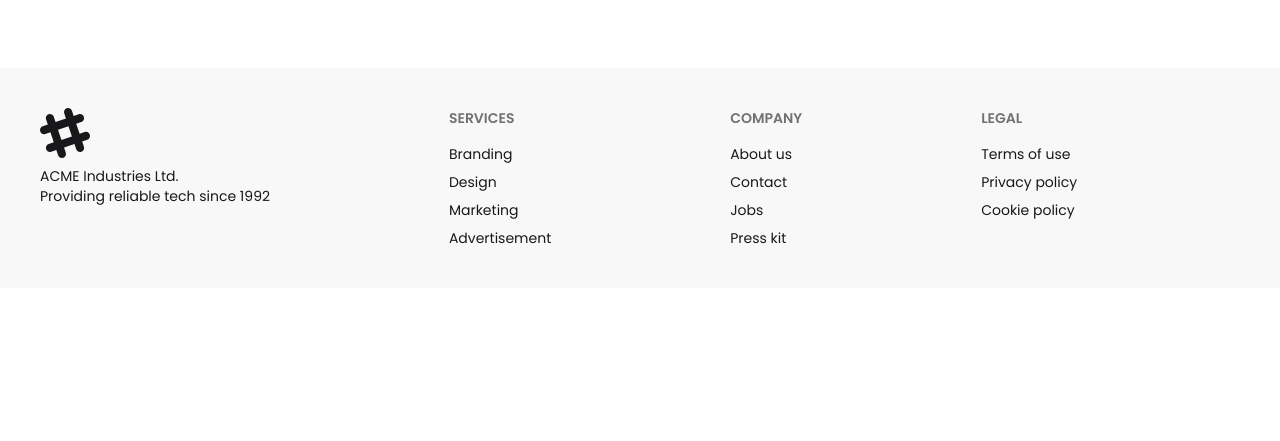
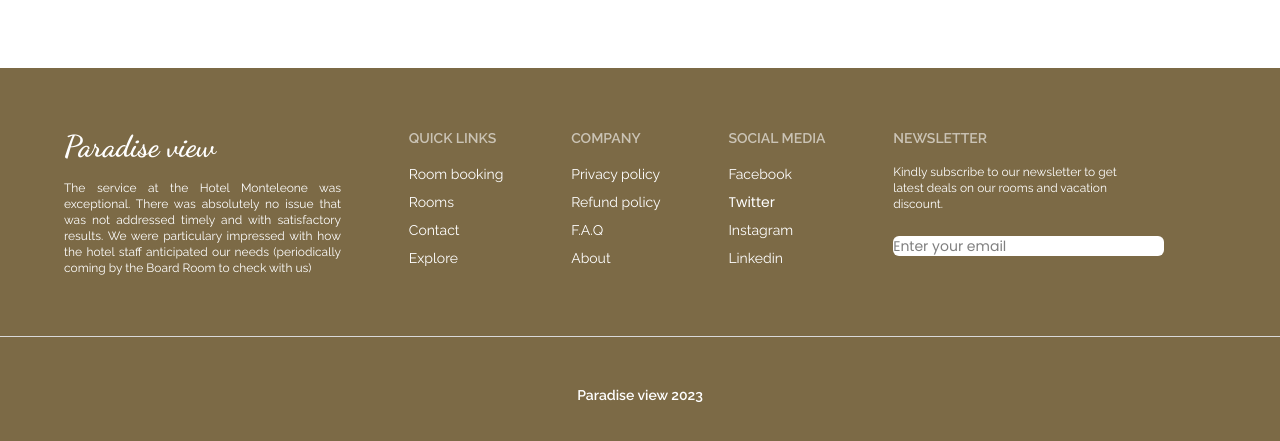
Before and after one commit to AymanSdq/HotelPage, a React (Vite) app: page / in a window 1280 px wide. Shown: the part 2398-2839 px from the top of the page. Before the commit the page ends 2686 px from the top, so only its background shows below. Built offline with nearby package versions, Linux system fonts and the light colour scheme.

Commit message:
Adding footer

```diff
--- a/src/Components/Footer.tsx
+++ b/src/Components/Footer.tsx
@@ -1,47 +1,50 @@
-import React from "react";
+
 
 const Footer = () => {
   return (
-    <footer className="footer sm:footer-horizontal bg-base-200 text-base-content p-10">
-      <aside>
-        <svg
-          width="50"
-          height="50"
-          viewBox="0 0 24 24"
-          xmlns="http://www.w3.org/2000/svg"
-          fillRule="evenodd"
-          clipRule="evenodd"
-          className="fill-current"
-        >
-          <path d="M22.672 15.226l-2.432.811.841 2.515c.33 1.019-.209 2.127-1.23 2.456-1.15.325-2.148-.321-2.463-1.226l-.84-2.518-5.013 1.677.84 2.517c.391 1.203-.434 2.542-1.831 2.542-.88 0-1.601-.564-1.86-1.314l-.842-2.516-2.431.809c-1.135.328-2.145-.317-2.463-1.229-.329-1.018.211-2.127 1.231-2.456l2.432-.809-1.621-4.823-2.432.808c-1.355.384-2.558-.59-2.558-1.839 0-.817.509-1.582 1.327-1.846l2.433-.809-.842-2.515c-.33-1.02.211-2.129 1.232-2.458 1.02-.329 2.13.209 2.461 1.229l.842 2.515 5.011-1.677-.839-2.517c-.403-1.238.484-2.553 1.843-2.553.819 0 1.585.509 1.85 1.326l.841 2.517 2.431-.81c1.02-.33 2.131.211 2.461 1.229.332 1.018-.21 2.126-1.23 2.456l-2.433.809 1.622 4.823 2.433-.809c1.242-.401 2.557.484 2.557 1.838 0 .819-.51 1.583-1.328 1.847m-8.992-6.428l-5.01 1.675 1.619 4.828 5.011-1.674-1.62-4.829z"></path>
-        </svg>
-        <p>
-          ACME Industries Ltd.
-          <br />
-          Providing reliable tech since 1992
-        </p>
-      </aside>
+    <>
+      <footer className="footer md:px-16  sm:footer-horizontal py-15 text-white bg-[#7C6A46] ">
+        <aside className="flex flex-col gap-4">
+          <h1 className="font-bold dancing-script text-3xl -font-script ">Paradise view</h1>
+          <p className="w-[277px] text-xs raleway text-justify">
+            The service at the Hotel Monteleone was exceptional. There was absolutely no issue that was not addressed timely and with satisfactory results. We were particulary impressed with how the hotel staff anticipated our needs (periodically coming by the Board Room to check with us)
+          </p>
+        </aside>
+        <nav>
+          <h6 className="footer-title raleway">Quick links</h6>
+          <a className="link link-hover raleway">Room booking</a>
+          <a className="link link-hover raleway">Rooms</a>
+          <a className="link link-hover raleway">Contact</a>
+          <a className="link link-hover raleway">Explore</a>
+        </nav>
       <nav>
-        <h6 className="footer-title">Services</h6>
-        <a className="link link-hover">Branding</a>
-        <a className="link link-hover">Design</a>
-        <a className="link link-hover">Marketing</a>
-        <a className="link link-hover">Advertisement</a>
+        <h6 className="footer-title raleway">Company</h6>
+        <a className="link link-hover raleway">Privacy policy</a>
+        <a className="link link-hover raleway">Refund policy</a>
+        <a className="link link-hover raleway">F.A.Q</a>
+        <a className="link link-hover raleway">About</a>
       </nav>
       <nav>
-        <h6 className="footer-title">Company</h6>
-        <a className="link link-hover">About us</a>
-        <a className="link link-hover">Contact</a>
-        <a className="link link-hover">Jobs</a>
-        <a className="link link-hover">Press kit</a>
+        <h6 className="footer-title raleway">Social media</h6>
+        <a className="link link-hover raleway">Facebook</a>
+        <a className="link link-hover">Twitter</a>
+        <a className="link link-hover raleway">Instagram</a>
+        <a className="link link-hover raleway">Linkedin</a>
       </nav>
       <nav>
-        <h6 className="footer-title">Legal</h6>
-        <a className="link link-hover">Terms of use</a>
-        <a className="link link-hover">Privacy policy</a>
-        <a className="link link-hover">Cookie policy</a>
+        <h6 className="footer-title raleway">Newsletter</h6>
+        <p className="text-xs w-[234px] raleway">Kindly subscribe to our newsletter to get latest deals on our rooms and vacation discount.</p>
+        <div className="my-4">
+          <input type="" placeholder="Enter your email" className="bg-white text-black rounded-md" />
+        </div>
       </nav>
     </footer>
+    <footer className="footer border-t border-[#D9D9D9] sm:footer-horizontal raleway footer-center text-white bg-[#7C6A46] py-12">
+      <aside>
+        <p className="raleway font-semibold">Paradise view 2023</p>
+      </aside>
+    </footer>
+    </>
   );
 };
 
```
